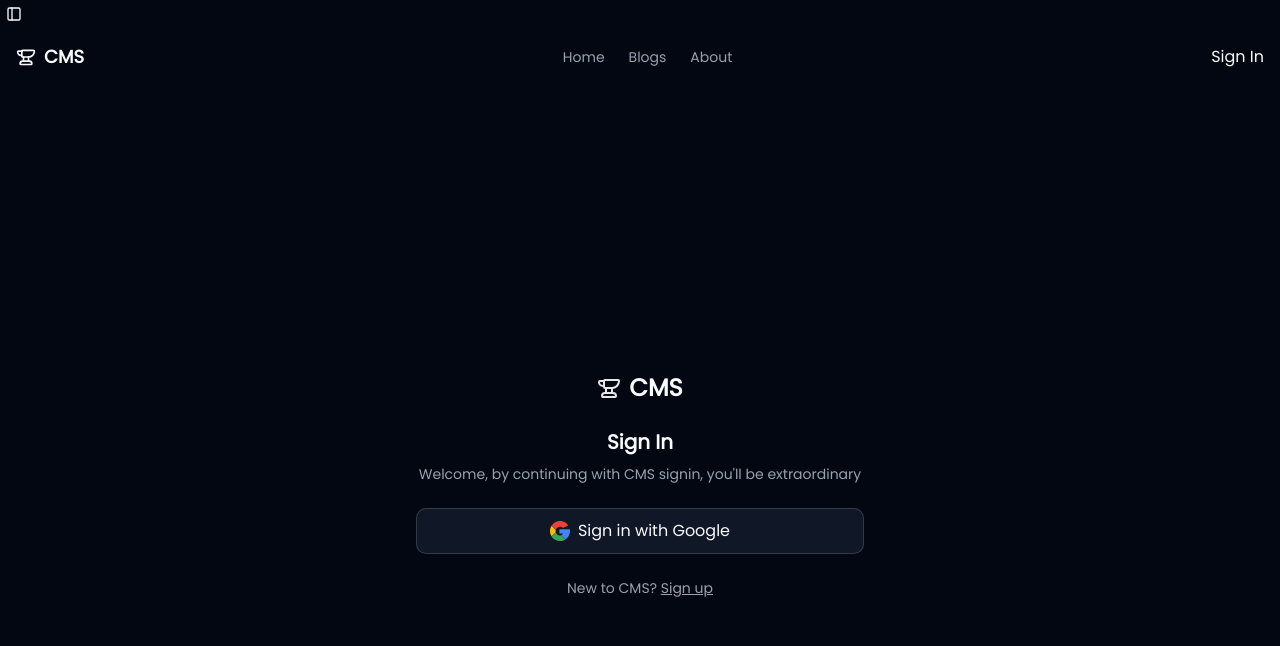
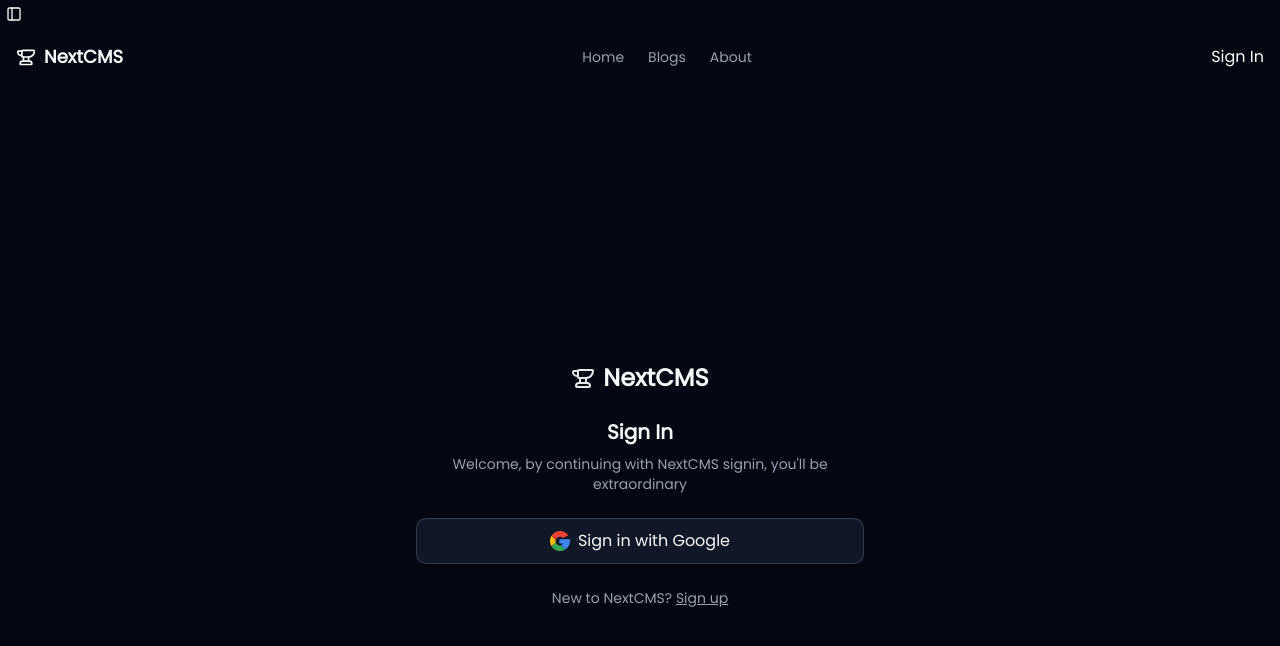
Before and after one commit to Anujlokhande/nextcms, a Next.js app: page /sign-in in a window 1280 px wide. Shown: the top 646 px of the page. Built offline with nearby package versions, Linux system fonts and the light colour scheme; no server answers.

Commit message:
name change

```diff
--- a/src/app/api/og/route.js
+++ b/src/app/api/og/route.js
@@ -12,7 +12,7 @@
   try {
     const { searchParams } = new URL(request.url);
 
-    let rawTitle = searchParams.get("title") || "CMS";
+    let rawTitle = searchParams.get("title") || "NextCMS";
     const title = rawTitle.charAt(0).toUpperCase() + rawTitle.slice(1);
 
     return new ImageResponse(
@@ -34,7 +34,7 @@
             {title}
           </h1>
 
-          <h2 tw="text-[32px] opacity-70">Powered By CMS</h2>
+          <h2 tw="text-[32px] opacity-70">Powered By NextCMS</h2>
         </div>
       ),
       {
--- a/src/components/auth-form.jsx
+++ b/src/components/auth-form.jsx
@@ -25,7 +25,7 @@
       <div className="w-full max-w-md space-y-6">
         <div className="flex items-center justify-center gap-2">
           <Anvil className="size-6 text-primary" />
-          <h1 className="text-2xl font-bold">CMS</h1>
+          <h1 className="text-2xl font-bold">NextCMS</h1>
         </div>
 
         <div className="space-y-2">
@@ -33,7 +33,7 @@
             {origin == "signup" ? "Sign Up" : "Sign In"}
           </h2>
           <p className="text-center text-sm text-muted-foreground">
-            Welcome, by continuing with CMS signin, you'll be extraordinary
+            Welcome, by continuing with NextCMS signin, you'll be extraordinary
           </p>
         </div>
 
@@ -59,7 +59,7 @@
           </p>
         ) : (
           <p className="text-sm text-gray-400 text-center">
-            New to CMS?{" "}
+            New to NextCMS?{" "}
             <Link className="underline" href="/sign-up">
               Sign up
             </Link>
--- a/src/components/navbar.jsx
+++ b/src/components/navbar.jsx
@@ -26,7 +26,7 @@
         <div className="flex items-center justify-between h-14">
           <Link href="/" className="flex items-center gap-2">
             <Anvil className="size-5" />
-            <span className="font-extrabold text-lg">CMS</span>
+            <span className="font-extrabold text-lg">NextCMS</span>
           </Link>
 
           <div className="hidden md:flex items-center gap-6">
```
